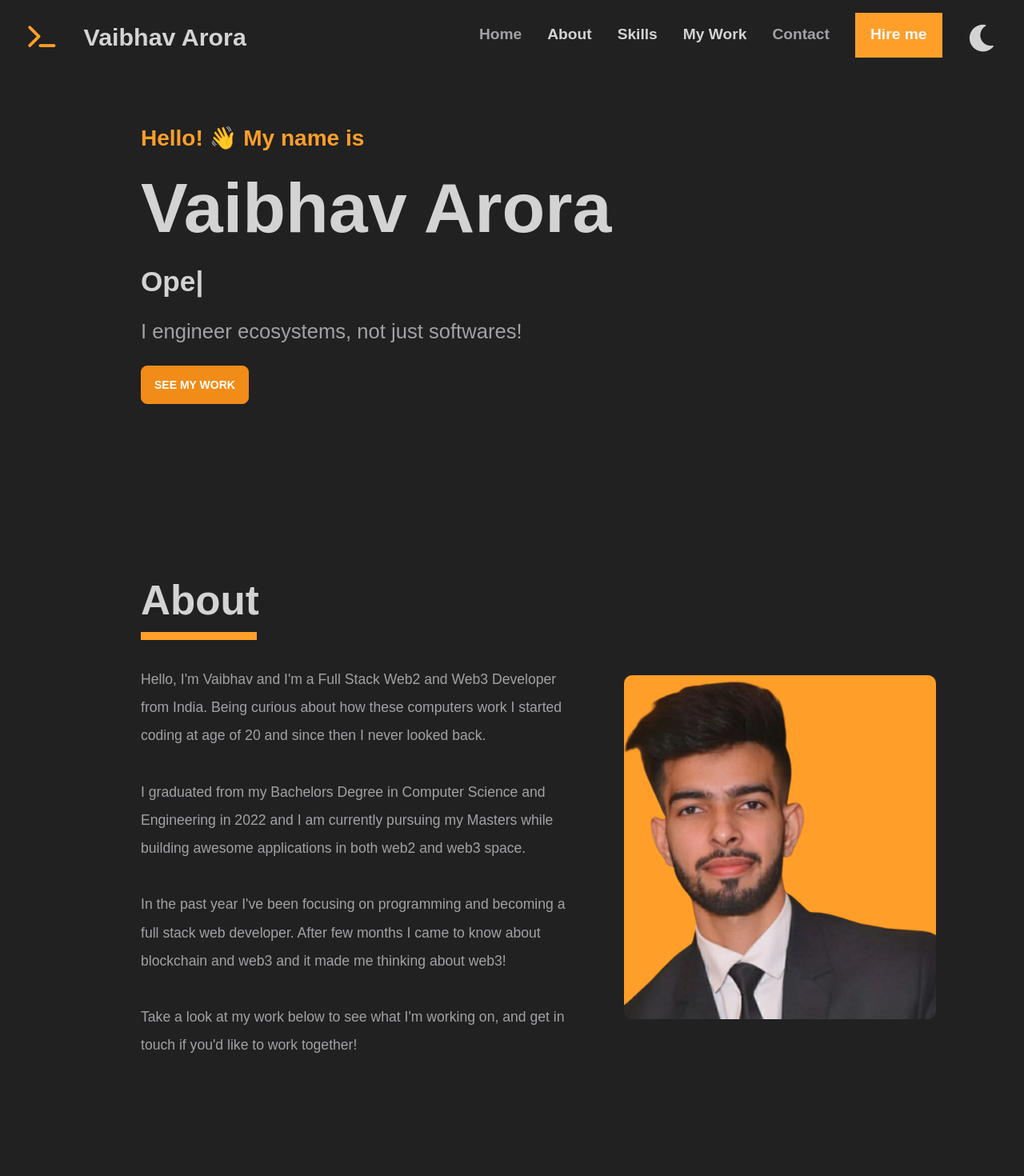
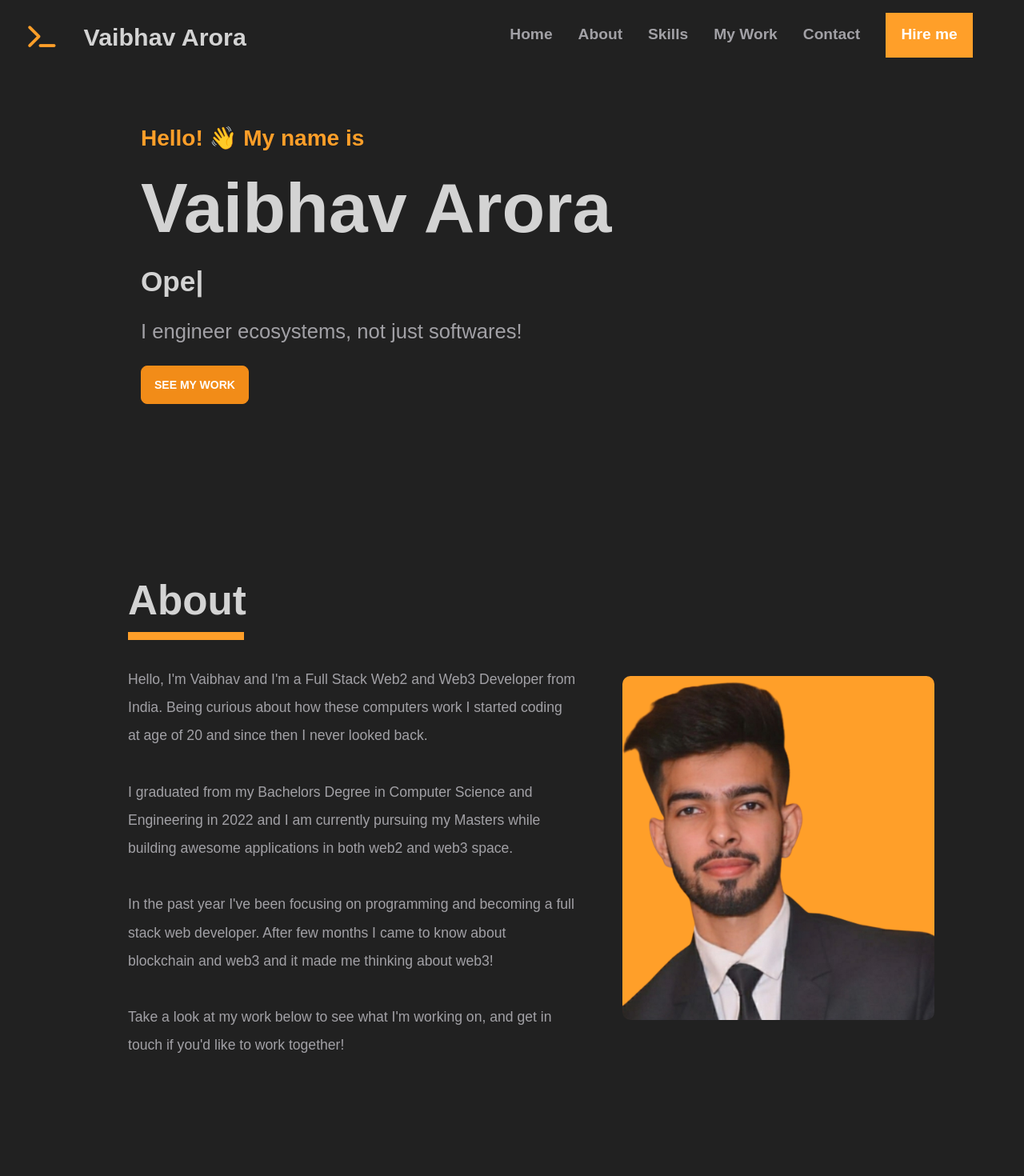
Before and after one commit to VaibhavArora19/MyPortfolio, a React (Create React App) app: page / in a window 1280 px wide. Shown: the top 1470 px of the page at 80% size. Built offline with nearby package versions, Linux system fonts and the light colour scheme.

Commit message:
finished frontend for laptop screen

```diff
--- a/src/App.js
+++ b/src/App.js
@@ -1,4 +1,4 @@
-import React from 'react';
+import React, { useEffect, useState } from 'react';
 
 import Navbar from './components/Navbar';
 import Introduction from './components/Introduction';
@@ -7,12 +7,25 @@ import Skills from './components/Skills';
 import MyWork from './components/MyWork';
 import Contact from './components/Contact';
 import Footer from './components/Footer';
+import ToTop from './components/ToTop';
 
 function App() {
+  const [showBtn, setShowBtn] = useState(false);
+
+  useEffect(() => {
+    window.addEventListener('scroll', () => {
+        if (window.scrollY > 330) {
+            setShowBtn(true);
+        } else {
+            setShowBtn(false);
+        }
+    });
+}, []);
   return (
    <React.Fragment>
    <Navbar />
    <Introduction />
+    {showBtn && <ToTop />}
    <About />
    <Skills />
    <MyWork />
--- a/src/components/About.module.css
+++ b/src/components/About.module.css
@@ -1,5 +1,5 @@
 .aboutSection {
-    margin-left:11rem;
+    margin-left:10rem;
     font-style: normal;
     font-family: acumin-pro,sans-serif;
 }
--- a/src/components/Contact.js
+++ b/src/components/Contact.js
@@ -34,6 +34,7 @@ const Contact = () => {
                   type="text"
                   placeholder="Gavin"
                   className={classes.input}
+                  required
                 />
               </div>
               <div>
@@ -42,6 +43,7 @@ const Contact = () => {
                   className={`${classes.input}`}
                   type="text"
                   placeholder="Belson"
+                  required
                 />
               </div>
             </div>
@@ -52,6 +54,7 @@ const Contact = () => {
                   className={` ${classes.input} ${classes.email}`}
                   type="email"
                   placeholder="vitalik@gmail.com"
+                  required
                 />
               </div>
             </div>
--- a/src/components/Contact.module.css
+++ b/src/components/Contact.module.css
@@ -1,5 +1,5 @@
 .contactSection {
-    margin-left: 11rem;
+    margin-left: 10rem;
     width: 85%;
 }
 
@@ -37,6 +37,7 @@
     width: 90%;
 
 }
+
 
 .email {
     width:95%;
--- a/src/components/Introduction.js
+++ b/src/components/Introduction.js
@@ -3,6 +3,7 @@ import classes from "./Introduction.module.css";
 import { TypeAnimation } from "react-type-animation";
 
 const Introduction = () => {
+
   return (
     <div className={classes.introduction} id = "IntroductionId">
       <h2 className={classes.heading}>Hello! 👋 My name is</h2>
@@ -24,7 +25,7 @@ const Introduction = () => {
         repeat = {Infinity}
       />
       <h2 className={classes.explaination}>I engineer ecosystems, not just softwares!</h2>
-      <button className={`btn btn-primary ${classes.work}`}>See my work</button>
+      <a href = "#MyWorkId"><button className={`btn btn-primary ${classes.work}`}>See my work</button></a>
     </div>
   );
 };
--- a/src/components/MyWork.module.css
+++ b/src/components/MyWork.module.css
@@ -1,5 +1,5 @@
 .myWorkSection {
-    margin-left: 11rem;
+    margin-left: 10rem;
     width: 85%;
 }
 
--- a/src/components/Navbar.js
+++ b/src/components/Navbar.js
@@ -1,21 +1,8 @@
-import { useState } from "react";
 import classes from "./Navbar.module.css";
 
-
 const Navbar = () => {
-  const [isLight, setIsLight] = useState(false);
-
-
-  let activeStyle = {
-    color:"white",
-    borderBottom: "4px solid #FF9F29"
-  }
-
-  const darkModeHandler = () => {
-    setIsLight(!isLight);
-  }
   return (
-    <div className={classes.navbar} id = "NavbarId">
+    <div className={classes.navbar} id="NavbarId">
       <div>
         <h1 className={classes.title}>
           <span className={classes.icon}>
@@ -26,25 +13,26 @@ const Navbar = () => {
       </div>
       <div>
         <div className={classes.options}>
-        <div><a href = "#SkillsId">Home</a></div>
-        <div>About</div>
-        <div>Skills</div>
-        <div>My Work</div>
-        <div><a href = "#">Contact</a></div>
+          <div>
+            <a href="#NavbarId">Home</a>
+          </div>
+          <div>
+            <a href="#AboutId">About</a>
+          </div>
+          <div>
+            <a href="#SkillsId">Skills</a>
+          </div>
+          <div>
+            <a href="#MyWorkId">My Work</a>
+          </div>
+          <div>
+            <a href="#ContactId">Contact</a>
+          </div>
 
           <div className={classes.button}>
-            Hire me
+            <a href="#ContactId">Hire me</a>
           </div>
-          <div>
-            <button onClick = {darkModeHandler}>
-              {isLight ? (
-                <i className="fa-solid fa-brightness fa-2x"></i>
-              ) : (
-
-                <i className="fa-solid fa-moon fa-2x"></i>
-              )}
-            </button>
-          </div>
+          <div></div>
         </div>
       </div>
     </div>
--- a/src/components/Navbar.module.css
+++ b/src/components/Navbar.module.css
@@ -53,3 +53,7 @@
 .options a:hover{
     color: white;
 }
+
+.button a{
+    color: white;
+}
--- a/src/components/Skills.module.css
+++ b/src/components/Skills.module.css
@@ -1,5 +1,5 @@
 .skillsSection {
-    margin-left: 11rem;
+    margin-left: 10rem;
     width:80%;
 }
 
--- /dev/null
+++ b/src/components/ToTop.js
@@ -0,0 +1,15 @@
+import classes from './ToTop.module.css';
+
+const ToTop = () => {
+    const takeToTopHandler = () => {
+        window.scrollTo(0, 0);
+    };
+
+
+
+    return <div className= {classes.top} onClick = {takeToTopHandler}>
+        <span>⇪</span>
+    </div>
+};
+
+export default ToTop;
--- /dev/null
+++ b/src/components/ToTop.module.css
@@ -0,0 +1,27 @@
+.top{
+    border-radius: 50px;
+    width:55px;
+    height:55px;
+    background-color: orange;
+    text-align: center;
+    position: relative;
+    left:94%;
+    position: fixed;
+    top:88%;
+    cursor: pointer;
+    animation: show 1s;
+}
+
+@keyframes show{
+    0%{
+        transform: translateY(20%);
+        opacity: 0;
+    }
+    100%{
+        opacity: 1;
+        transform: translateY(0);
+    }
+}
+.top span{
+    font-size: 2.2rem;
+}
```
